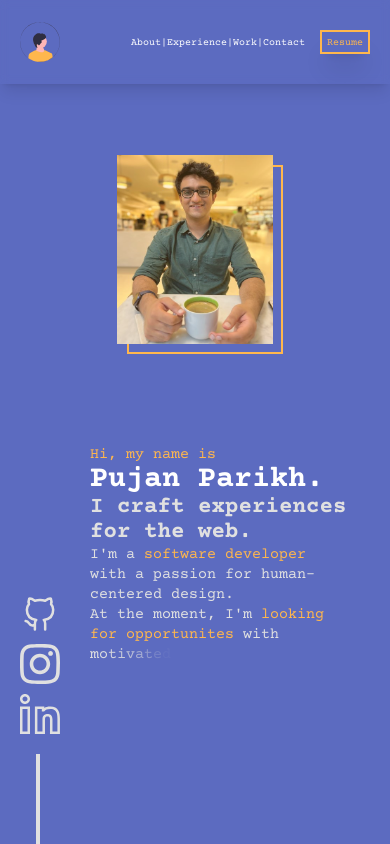
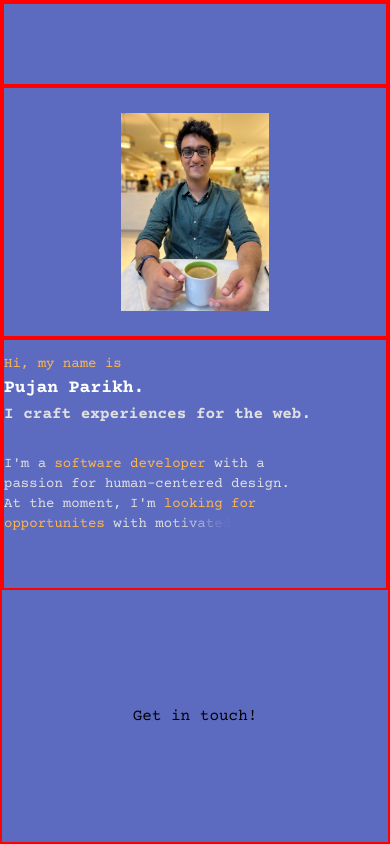
Before and after one commit to pujxn/portfolio-website, a React (Vite) app: page / in a window 390 px wide. Built offline with nearby package versions, Linux system fonts and the light colour scheme.

Commit message:
trying new mobile layout

```diff
--- a/index.html
+++ b/index.html
@@ -1,5 +1,6 @@
 <!DOCTYPE html>
-<html lang="en" class="max-sm:text-[10px] sm:text-[16px] ">
+<!-- <html lang="en" class="max-sm:text-[10px] sm:text-[16px] "> -->
+<html lang="en">
 
 <head>
   <meta charset="UTF-8" />
@@ -9,8 +10,8 @@
   <title>Pujan Parikh</title>
 </head>
 
-<body class="bg-deep-purple font-courier-prime box-border h-screen">
-  <div id="root" class="h-full"></div>
+<body class="bg-deep-purple font-courier-prime box-border">
+  <div id="root"></div>
   <script type="module" src="/src/main.jsx"></script>
 </body>
 
--- /dev/null
+++ b/src/components/mobile components/AppMobile.jsx
@@ -0,0 +1,16 @@
+import HomeMobile from "@/components/mobile components/HomeMobile";
+import NavbarMobile from "@/components/mobile components/NavbarMobile";
+import SidebarMobile from "@/components/mobile components/SidebarMobile";
+
+const AppMobile = () => {
+    return (
+        <div className="h-screen debug">
+            <NavbarMobile />
+            <HomeMobile />
+            <SidebarMobile />
+        </div >
+
+    )
+}
+
+export default AppMobile;
--- /dev/null
+++ b/src/components/mobile components/Home Components/Button.jsx
@@ -0,0 +1,14 @@
+import { motion } from "framer-motion";
+
+const Button = () => {
+    return (
+        <div className="h-full flex justify-center items-center">
+            <motion.button className="block">
+                Get in touch!
+            </motion.button>
+        </div>
+
+    )
+}
+
+export default Button;
--- /dev/null
+++ b/src/components/mobile components/Home Components/ProfileImage.jsx
@@ -0,0 +1,10 @@
+import ProfileImg from "../../../../public/pujanparikh.jpg"
+
+const ProfileImage = () => {
+    return (
+        <div className="h-full debug flex justify-center items-center">
+            <img src={ProfileImg} className="h-4/5" alt="Pujan Image" />
+        </div>
+    )
+}
+export default ProfileImage;
--- /dev/null
+++ b/src/components/mobile components/Home Components/Text.jsx
@@ -0,0 +1,40 @@
+import { motion } from "framer-motion";
+import { v4 as uuidv4 } from "uuid";
+
+const Text = () => {
+
+
+    const itemVariant = {
+        hidden: { opacity: 0 },
+        visible: { opacity: 1 }
+    }
+
+    const containerVariant = {
+        hidden: { opacity: 1 },
+        visible: { opacity: 1, transition: { staggerChildren: 0.03 } },
+    }
+
+    const splitToSpan = ({ str, ...args }) => {
+        return str.split("").map((ele) => {
+            return <motion.span key={uuidv4()} variants={itemVariant} {...args}>{ele}</motion.span>
+        })
+    }
+
+
+    return (
+        <motion.div variants={containerVariant} initial="hidden" animate="visible"
+            className="h-full flex items-center flex-wrap debug">
+            <div className="">
+                <p className="text-light-orange text-sm">{splitToSpan({ str: "Hi, my name is" })}</p>
+                <p className="text-white font-bold text-lg">{splitToSpan({ str: "Pujan Parikh." })}</p>
+                <p className="text-light-gray font-bold text-base">{splitToSpan({ str: "I craft experiences for the web." })}</p>
+            </div>
+            <div className="text-sm w-5/6">
+                <p className="text-light-gray">{splitToSpan({ str: "I'm a " })}{splitToSpan({ str: "software developer", className: "text-light-orange" })}{splitToSpan({ str: " with a passion for human-centered design." })}</p>
+                <p className="text-light-gray">{splitToSpan({ str: "At the moment, I'm " })}{splitToSpan({ str: "looking for opportunites", className: "text-light-orange" })}{splitToSpan({ str: " with motivated teams to build delightful and performant experiences for the user." })}</p>
+            </div>
+        </motion.div>
+    )
+}
+
+export default Text;
--- /dev/null
+++ b/src/components/mobile components/HomeMobile.jsx
@@ -0,0 +1,22 @@
+import Button from "@/components/mobile components/Home Components/Button";
+import ProfileImage from "@/components/mobile components/Home Components/ProfileImage";
+import Text from "@/components/mobile components/Home Components/Text";
+
+const HomeMobile = () => {
+
+    return (
+        <div className="h-9/10 grid grid-rows-3">
+            <div className="row-start-1">
+                <ProfileImage />
+            </div>
+            <div className="row-start-2">
+                <Text />
+            </div>
+            <div className="row-start-3">
+                <Button />
+            </div>
+        </div>
+    )
+}
+
+export default HomeMobile;
--- /dev/null
+++ b/src/components/mobile components/NavbarMobile.jsx
@@ -0,0 +1,9 @@
+const NavbarMobile = () => {
+    return (
+        <div className="h-1/10 debug">
+
+        </div>
+    )
+}
+
+export default NavbarMobile;
--- /dev/null
+++ b/src/components/mobile components/SidebarMobile.jsx
@@ -0,0 +1,5 @@
+const SidebarMobile = () => {
+
+}
+
+export default SidebarMobile;
--- a/src/main.jsx
+++ b/src/main.jsx
@@ -1,9 +1,10 @@
 import React from 'react'
 import ReactDOM from 'react-dom/client'
 import App from '@/components/App.jsx'
+import AppMobile from '@/components/mobile components/AppMobile'
 
 ReactDOM.createRoot(document.getElementById('root')).render(
   <React.StrictMode>
-    <App />
+    <AppMobile />
   </React.StrictMode>,
 )
```
Also changed, not shown: src/styles/index.css (+6 -1 lines).
